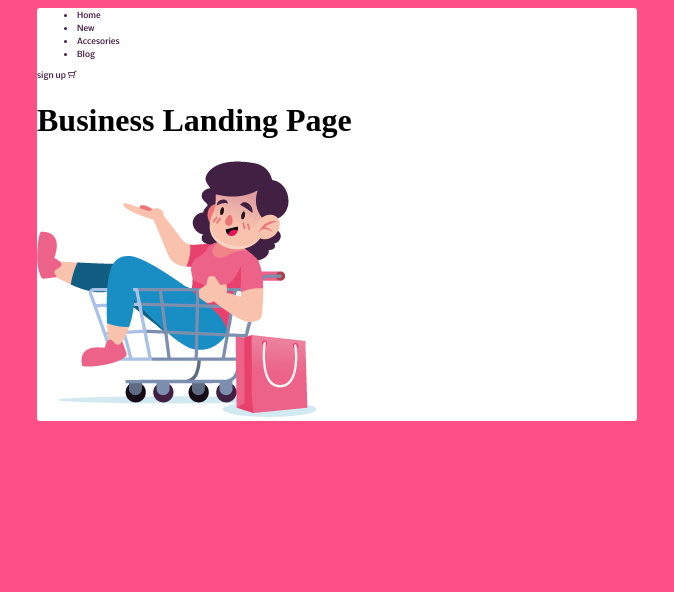
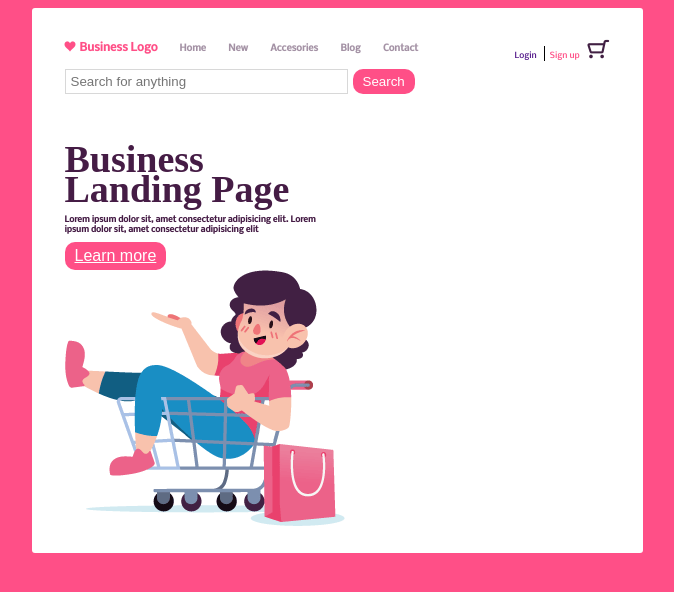
Before and after one commit to jhonmendex/landingbusiness, a plain HTML site: page index.html in a window 1280 px wide. Shown: the whole page, without its empty margins (303-977 px from the left). Drawn offline with Linux system fonts and the light colour scheme; files whose address does not match are found by name.

Commit message:
version clase2 parcial

```diff
--- a/css/styles.css
+++ b/css/styles.css
@@ -75,12 +75,140 @@ footer {
 
 .navvar {
   color: var(--morado);
-  font-size: 8px;
+  font-size: 9px;
+  width: 260px;
+  float: left;
+  font-weight: bold;
+}
+
+.wrapper {
+  margin: 0px 33px;
+  padding: 23px 0px;
 }
 
 .container {
-  width: 600px;
+  width: 611px;
   background: #fff;
   margin: 0 auto;
   border-radius: 3px;
 }
+.navvar > ul {
+  padding: 0;
+}
+
+ul > li {
+  display: inline;
+  cursor: pointer;
+}
+
+a {
+  text-decoration: none;
+}
+
+.navvar > ul > li {
+  color: var(--morado-a);
+  padding: 2px 10px;
+}
+
+#logo > h1,
+#logo > span {
+  font-size: 11px;
+  float: left;
+}
+
+#logo {
+  color: var(--fucsia);
+  font-weight: bold;
+  float: left;
+  margin-right: 5px;
+  width: 100px;
+}
+
+.icon-heart {
+  display: block;
+  position: relative;
+  margin: 10px 4px 0px 0;
+}
+
+#register {
+  font-family: inherit;
+  font-size: 8px;
+  width: 135px;
+  float: left;
+  margin-left: 45px;
+  color: inherit;
+}
+
+#register ul li:first-child {
+  padding: 2px 5px 0 0;
+  border-right: 1px solid;
+}
+
+#register ul li:nth-child(2) a {
+  color: var(--fucsia);
+  padding: 0 5px;
+}
+
+#register ul li:nth-child(3) {
+  padding-top: 10px;
+}
+
+.icon-car {
+  color: var(--morado-menu);
+  font-size: 20px;
+}
+
+.search {
+  width: 355px;
+}
+/*este clear permite limpiar el flujo de bloques luego de un flotante*/
+.clear {
+  clear: both;
+}
+
+.search input {
+  width: 276px;
+  color: #666;
+  padding: 4px 0px 4px 5px;
+  border: 1px solid #d8d8d8;
+  margin-right: 5px;
+  outline: 0;
+}
+
+.search button {
+  border-radius: 10px;
+  padding: 5px 10px;
+  border: none;
+  outline: none;
+}
+
+.banner {
+  font-family: "Firasans";
+  font-weight: bold;
+  margin-top: 50px;
+}
+
+.banner h1 {
+  font-size: 38px;
+  line-height: 30px;
+  width: 230px;
+  color: var(--morado);
+  margin-bottom: 10px;
+}
+
+.banner p {
+  font-size: 8px;
+  line-height: 10px;
+  width: 270px;
+  font-family: "nobilemedium";
+  color: var(--morado);
+}
+
+.banner button {
+  border-radius: 10px;
+  padding: 5px 10px;
+  border: none;
+  outline: none;
+  font-size: 1em;
+  text-decoration: underline;
+}
--- a/index.html
+++ b/index.html
@@ -9,25 +9,54 @@
   </head>
   <body>
     <div class="container">
-      <header>
+       <div class="wrapper">
+
+ <header>
+        <div id="logo">
+          <span class="icon-heart"></span>
+          <h1>Business Logo</h1>
+        </div>
         <div class="navvar">
           <ul>
-            <li>Home</li>
-            <li>New</li>
-            <li>Accesories</li>
-            <li>Blog</li>
+            <li><a href="#"></a>Home </a> </li>
+            <li><a href="#"></a>New </a> </li>
+            <li><a href="#"></a>Accesories </a> </li>
+            <li><a href="#"></a>Blog </a> </li>
+            <li><a href="#"></a>Contact </a> </li>
           </ul>
-          <div>
-            sign up
-            <span class="icon-car"></span>
-          </div>
+        </div>
+        <div id="register">
+          <ul>
+            <li> <a href="">Login</a> </li>
+            <li> <a href="">Sign up</a> </li>
+            <li> <a href=""><span class="icon-car"></span></a>
+            </li>
+          </ul>
         </div>
       </header>
-      <h1>Business Landing Page</h1>
-      <img
+      <div class="clear"></div>
+      <div class="search">
+        <input type="text" placeholder="Search for anything"><button>Search</button>
+      </div>
+      <div class="banner">
+        <div class="info">
+ <h1>Business Landing Page</h1>
+      <p>Lorem ipsum dolor sit, amet consectetur adipisicing elit. Lorem ipsum dolor sit, amet consectetur adipisicing elit </p>
+      <button>Learn more</button>
+        </div>
+     <div class="image">
+  <img
         src="img/banner-img.png"
         alt="imagen del banner principal del la página"
       />
+     </div>
+
+      </div>
+
+       </div>
+
+
+
     </div>
   </body>
 </html>
```
